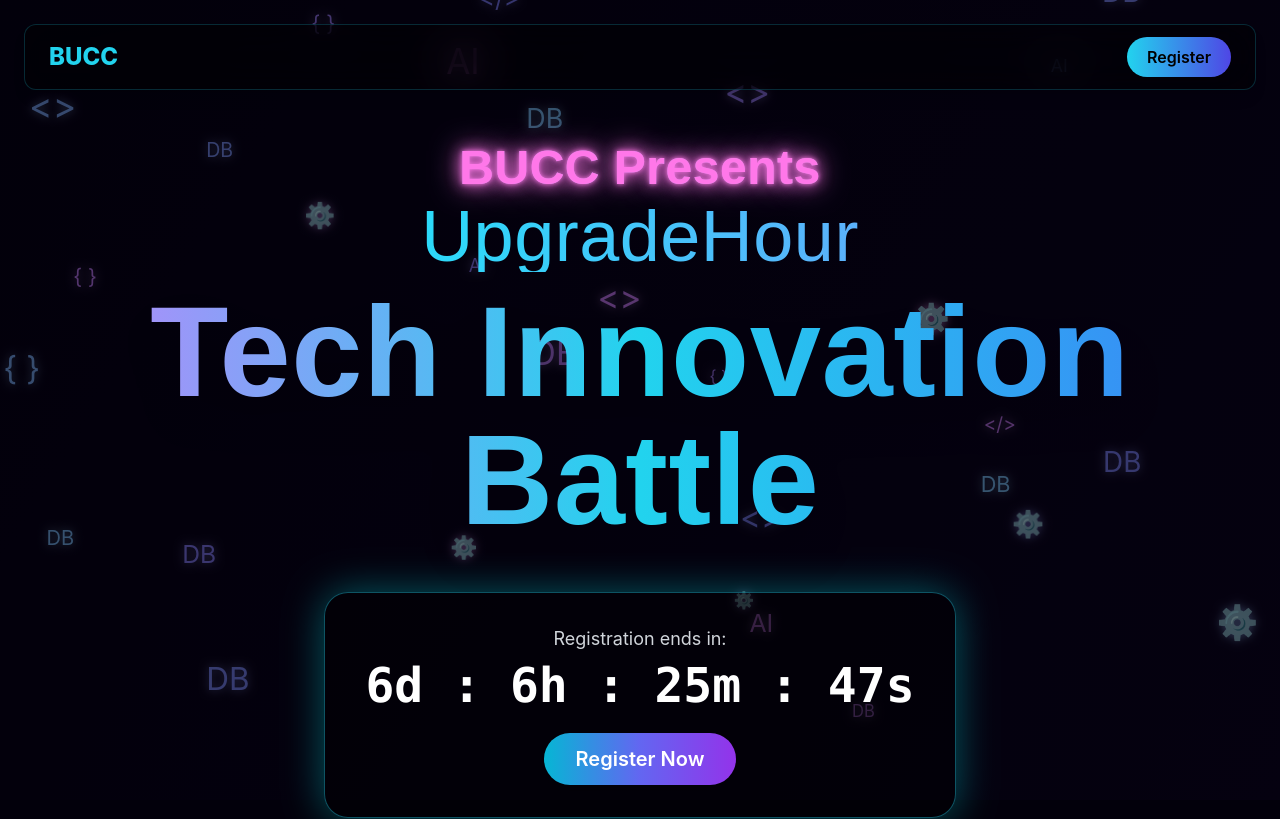
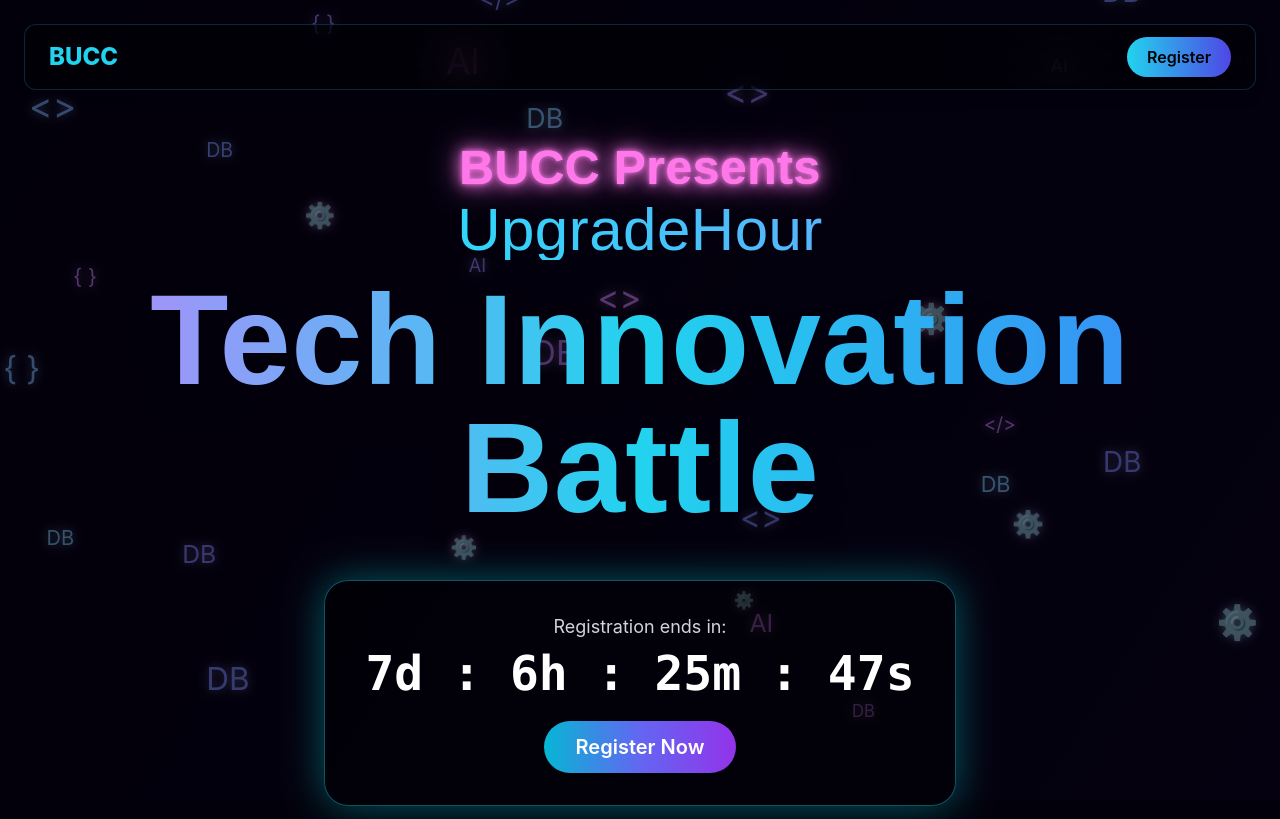
Before and after one commit to zensakeb/BUCC_UpgradeHour_TechInnovationBattle_RegWeb, a Next.js app: page / in a window 1280 px wide. Shown: the top 819 px of the page. Built offline with nearby package versions, Linux system fonts and the light colour scheme.

Commit message:
UpgradeHour font size change

```diff
--- a/pages/index.js
+++ b/pages/index.js
@@ -10,7 +10,7 @@
   const [countdown, setCountdown] = useState({ days: 0, hours: 0, minutes: 0, seconds: 0 });
 
   useEffect(() => {
-    const target = new Date('2025-10-28T23:59:59Z').getTime();
+    const target = new Date('2025-10-29T23:59:59Z').getTime();
     const tick = () => {
       const diff = Math.max(0, target - Date.now());
       setCountdown({
@@ -115,7 +115,7 @@
             BUCC Presents
           </motion.h2>
 
-          <motion.h1 ref={parallaxRefs.upgrade} initial="hidden" animate="show" variants={fadeUp} className="text-6xl md:text-7xl font-orbitron gradient-text hover-glow">
+          <motion.h1 ref={parallaxRefs.upgrade} initial="hidden" animate="show" variants={fadeUp} className="text-3xl md:text-6xl font-orbitron gradient-text hover-glow">
             UpgradeHour
           </motion.h1>
 
```
Also changed, not shown: ..bfg-report/2025-10-21/13-49-16/cache-stats.txt (added), ..bfg-report/2025-10-21/13-49-16/object-id-map.old-new.txt (added), 2 other files (tests, documents, lock files or other folders).
